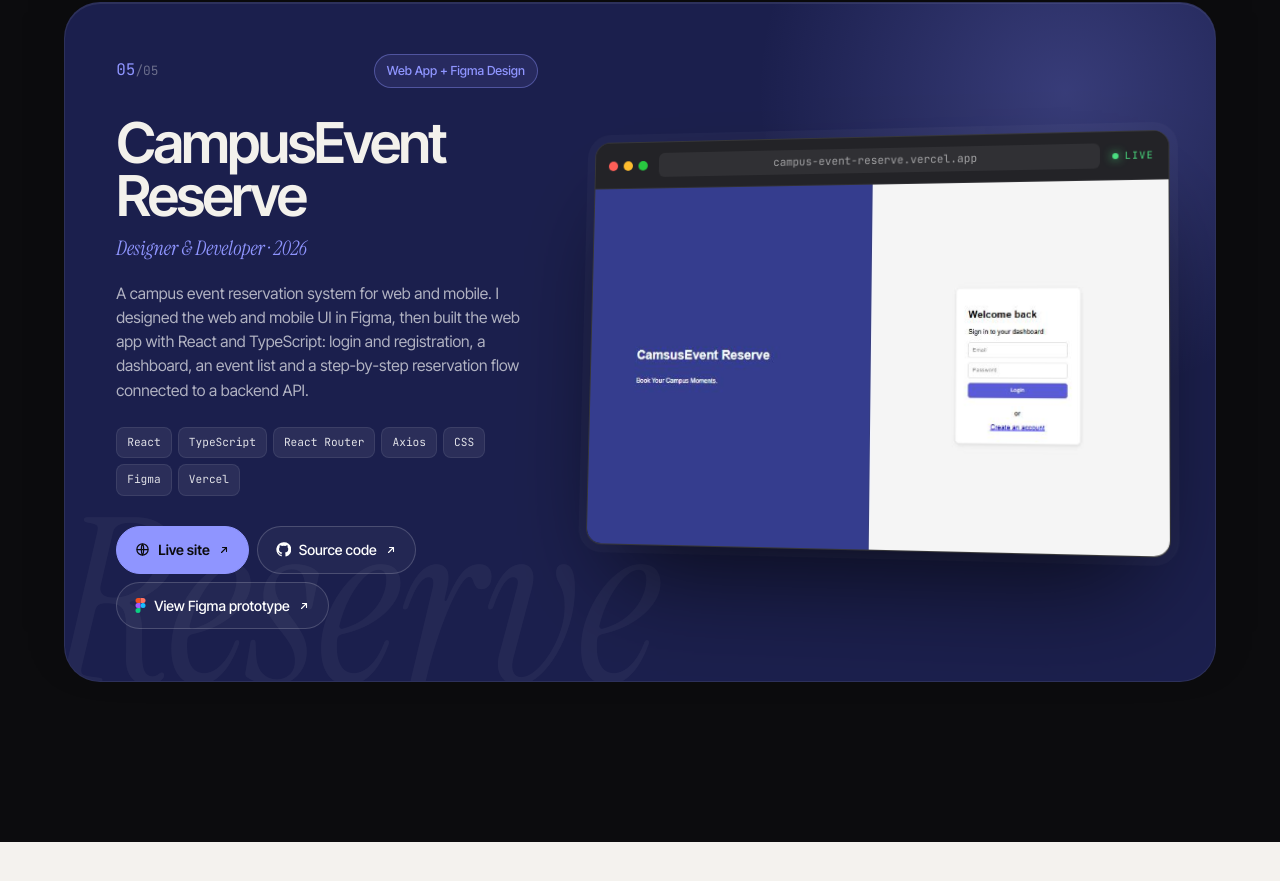
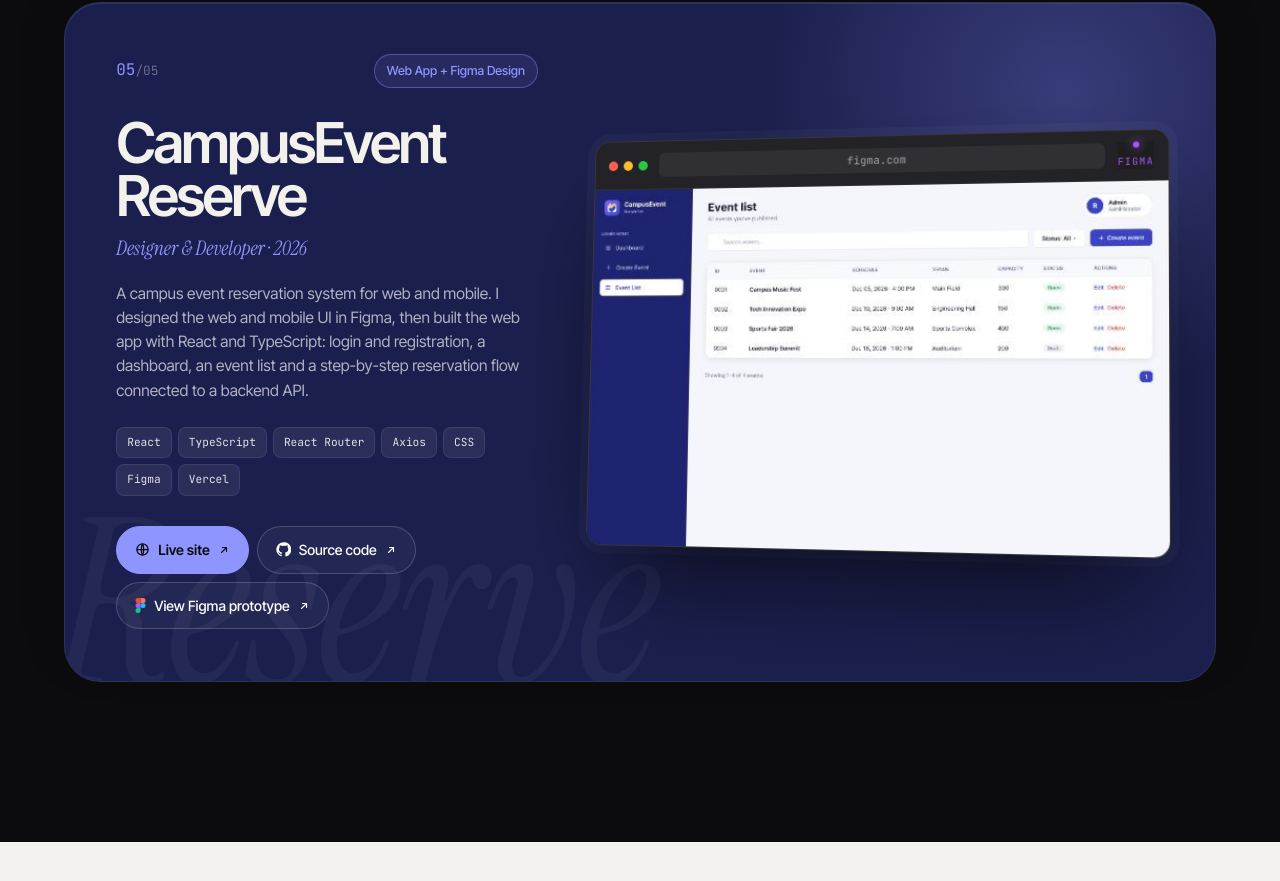
Before and after one commit to rychfghg/reybacolodportfolio, a React (Vite) app: page / in a window 1280 px wide. Shown: the part 4170-5051 px from the top of the page. Built offline with nearby package versions, Linux system fonts and the light colour scheme.

Commit message:
changing campusevent reserve

```diff
--- a/src/Projects.jsx
+++ b/src/Projects.jsx
@@ -57,6 +57,8 @@ export default function Projects() {
     <div className="stackwrap">
       {projects.map((p, i) => {
         const main = p.links.live || p.links.download || p.links.design || p.links.code
+        const mediaUrl = p.theme.media ? p.links[p.theme.media] : main
+        const mediaTag = p.theme.media === 'design' || !p.links.live ? 'FIGMA' : 'LIVE'
         return (
           <article
             key={p.title}
@@ -90,7 +92,7 @@ export default function Projects() {
                 </div>
               </div>
 
-              <a className={`pcard-media ${p.theme.appImage ? 'has-phone' : ''}`} href={main} {...ext} aria-label={`Open ${p.title}`}>
+              <a className={`pcard-media ${p.theme.appImage ? 'has-phone' : ''}`} href={mediaUrl} {...ext} aria-label={`Open ${p.title}`}>
                 {p.theme.phones ? (
                   <div className="phone-trio">
                     {p.theme.phones.map((src, k) => (
@@ -102,8 +104,8 @@ export default function Projects() {
                 <div className="browser">
                   <div className="browser-bar">
                     <span className="dots"><i /><i /><i /></span>
-                    <span className="url">{host(main)}</span>
-                    <span className="live-dot">{p.links.live ? 'LIVE' : 'FIGMA'}</span>
+                    <span className="url">{host(mediaUrl)}</span>
+                    <span className={`live-dot ${mediaTag === 'FIGMA' ? 'figma' : ''}`}>{mediaTag}</span>
                   </div>
                   <div className="browser-view">
                     {p.theme.image
--- a/src/data.js
+++ b/src/data.js
@@ -87,7 +87,7 @@ export const projects = [
       code: 'https://github.com/rychfghg/Campus-Event-Reserve',
       design: 'https://www.figma.com/proto/roBzckLvXRyzN7cCmMFuhv/CampusEvent-Reserve-Web-and-Mobile?node-id=97-1515&p=f&t=JW4Zm8EPXFjhqB5g-0&scaling=scale-down&content-scaling=fixed&page-id=0%3A1&starting-point-node-id=97%3A1259&show-proto-sidebar=1',
     },
-    theme: { bg: '#1b1f4d', accent: '#8f95ff', image: '/shots/campusevent.jpg', glyph: 'Reserve' },
+    theme: { bg: '#1b1f4d', accent: '#8f95ff', image: '/shots/campusevent-figma.png', media: 'design', glyph: 'Reserve' },
   },
 ]
 
--- a/src/index.css
+++ b/src/index.css
@@ -620,3 +620,4 @@ html, body { overflow-x: clip; }
   .chip-b { right: 0; }
   .chip-c { left: 30%; }
 }
+.live-dot.figma { color: #a259ff; }
```
Also changed, not shown: public/shots/campusevent-figma.png (added), public/shots/campusevent.jpg (deleted).
